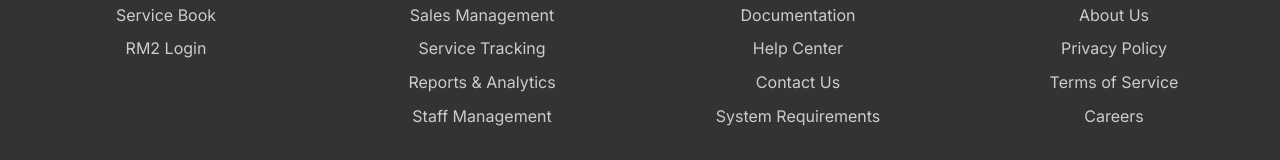
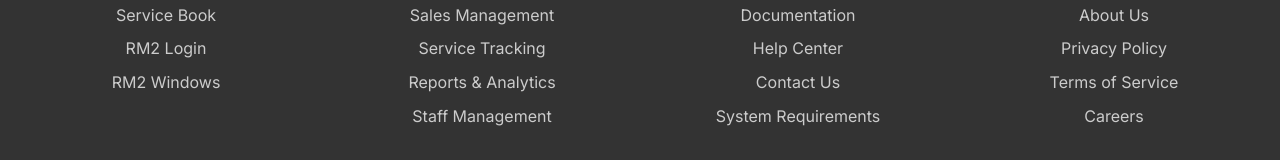
Before and after one commit to rashnk/mobileshopweb, a plain HTML site: page index.html in a window 1280 px wide. Shown: the part 4677-4837 px from the top of the page. Drawn offline with Linux system fonts and the light colour scheme.

Commit message:
downloads

```diff
--- a/index.html
+++ b/index.html
@@ -866,6 +866,7 @@
                     <ul>
                         <li><a href="servicebook/index.html" target="_blank">Service Book</a></li>
                         <li><a href="app/index.html" target="_blank">RM2 Login</a></li>
+                        <li><a href="downloads/MobileServiceManager.zip" target="_blank">RM2 Windows</a></li>
                     </ul>
                 </div>
                 <div class="footer-section">
```
Also changed, not shown: 2 other files.
